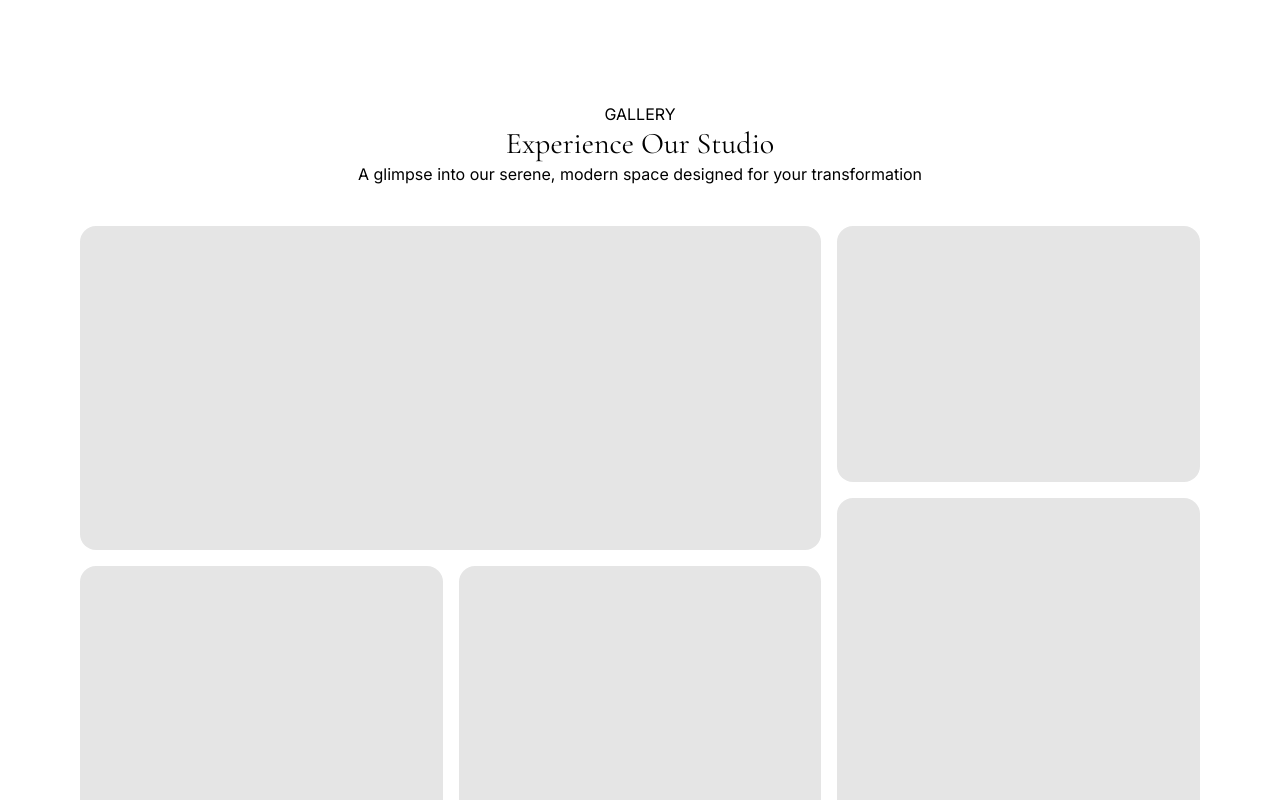
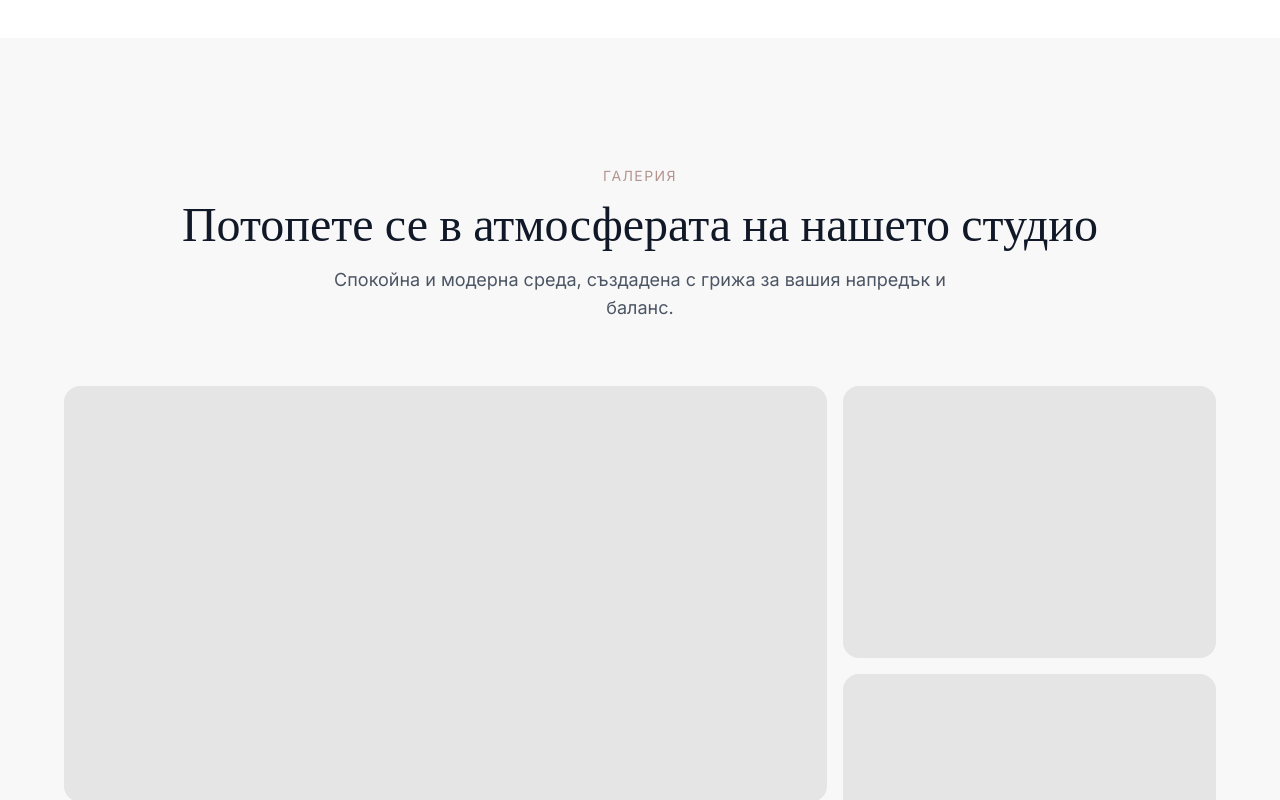
Before and after one commit to denichinv/euphoria-wellness-studio-bg, a React (Vite) app: page / in a window 1280 px wide. Shown: the part 2460-3260 px from the top of the page. Built offline with nearby package versions, Linux system fonts and the light colour scheme.

Commit message:
finalize Gallery section with styled bento layout

```diff
--- a/src/components/sections/Gallery.tsx
+++ b/src/components/sections/Gallery.tsx
@@ -2,27 +2,31 @@ export function Gallery() {
   const items = [
     {
       id: 1,
-      className: "col-span-2 row-span-10 lg:col-span-2 lg:row-span-16",
+      className: "col-span-2 row-span-12 lg:col-span-2 lg:row-span-18",
     },
+
     {
       id: 2,
       className: "col-span-1 row-span-8 lg:col-span-1 lg:row-span-8",
     },
     {
       id: 3,
-      className: "col-span-1 row-span-12 lg:col-span-1 lg:row-span-14",
+      className: "col-span-1 row-span-8 lg:col-span-1 lg:row-span-10",
     },
+
     {
       id: 4,
-      className: "col-span-2 row-span-8 lg:col-span-1 lg:row-span-10",
+      className: "col-span-2 row-span-10 lg:col-span-1 lg:row-span-12",
     },
+
     {
       id: 5,
-      className: "col-span-1 row-span-8 lg:col-span-1 lg:row-span-8",
+      className: "col-span-1 row-span-10 lg:col-span-1 lg:row-span-14",
     },
+
     {
       id: 6,
-      className: "col-span-1 row-span-10 lg:col-span-1 lg:row-span-12",
+      className: "col-span-1 row-span-8 lg:col-span-1 lg:row-span-8",
     },
   ];
 
@@ -30,16 +34,26 @@ export function Gallery() {
     <section
       id="gallery"
       aria-labelledby="gallery-title"
-      className="py-16 max-w-6xl mx-auto px-4 text-center "
+      className="py-20 md:py-32 px-6 bg-surface-light"
     >
-      <p>GALLERY</p>
-      <h2 id="gallery-title" className="text-3xl">
-        Experience Our Studio
+      <div className="max-w-6xl mx-auto">
+        <div className="text-center mb-16">
+          <p className="text-accent-mauve uppercase tracking-widest text-sm mb-4 ">
+            ГАЛЕРИЯ
+          </p>
+          <h2
+            id="gallery-title"
+            className="text-3xl md:text-5xl text-gray-900 mb-4 "
+          >
+            Потопете се в атмосферата на нашето студио
           </h2>
-      <p>
-        A glimpse into our serene, modern space designed for your transformation
+          <p className="text-lg text-gray-600 max-w-2xl mx-auto">
+            Спокойна и модерна среда, създадена с грижа за вашия напредък и
+            баланс.
           </p>
-      <ul className="grid grid-cols-2 lg:grid-cols-3 gap-4 auto-rows-[18px] mt-10">
+        </div>
+
+        <ul className="grid grid-cols-2 lg:grid-cols-3 gap-4 auto-rows-[20px] mt-10">
           {items.map((item) => (
             <li
               key={item.id}
@@ -47,6 +61,7 @@ export function Gallery() {
             ></li>
           ))}
         </ul>
+      </div>
     </section>
   );
 }
```
Lines whose indentation alone changed are shown as unchanged.
